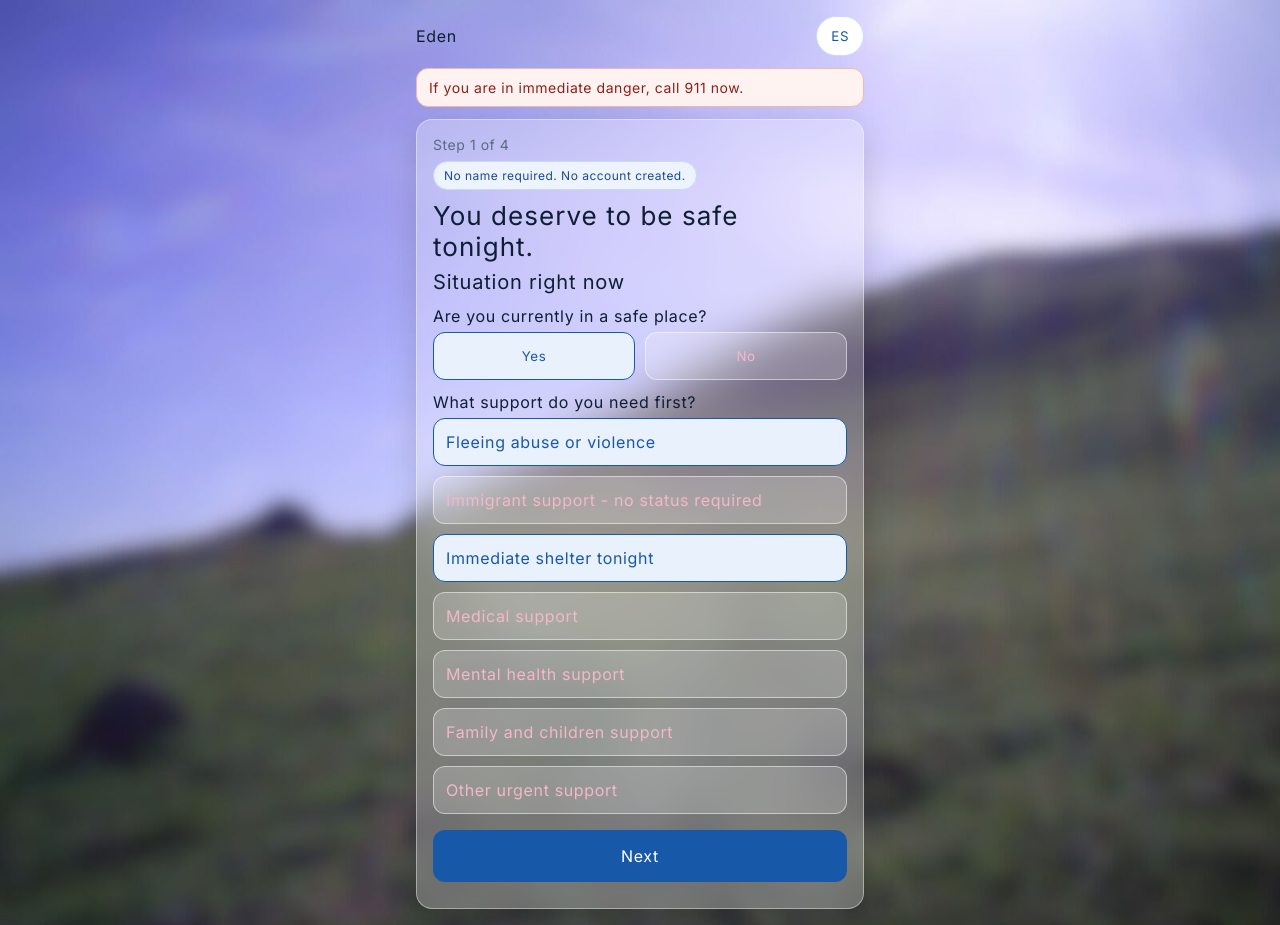
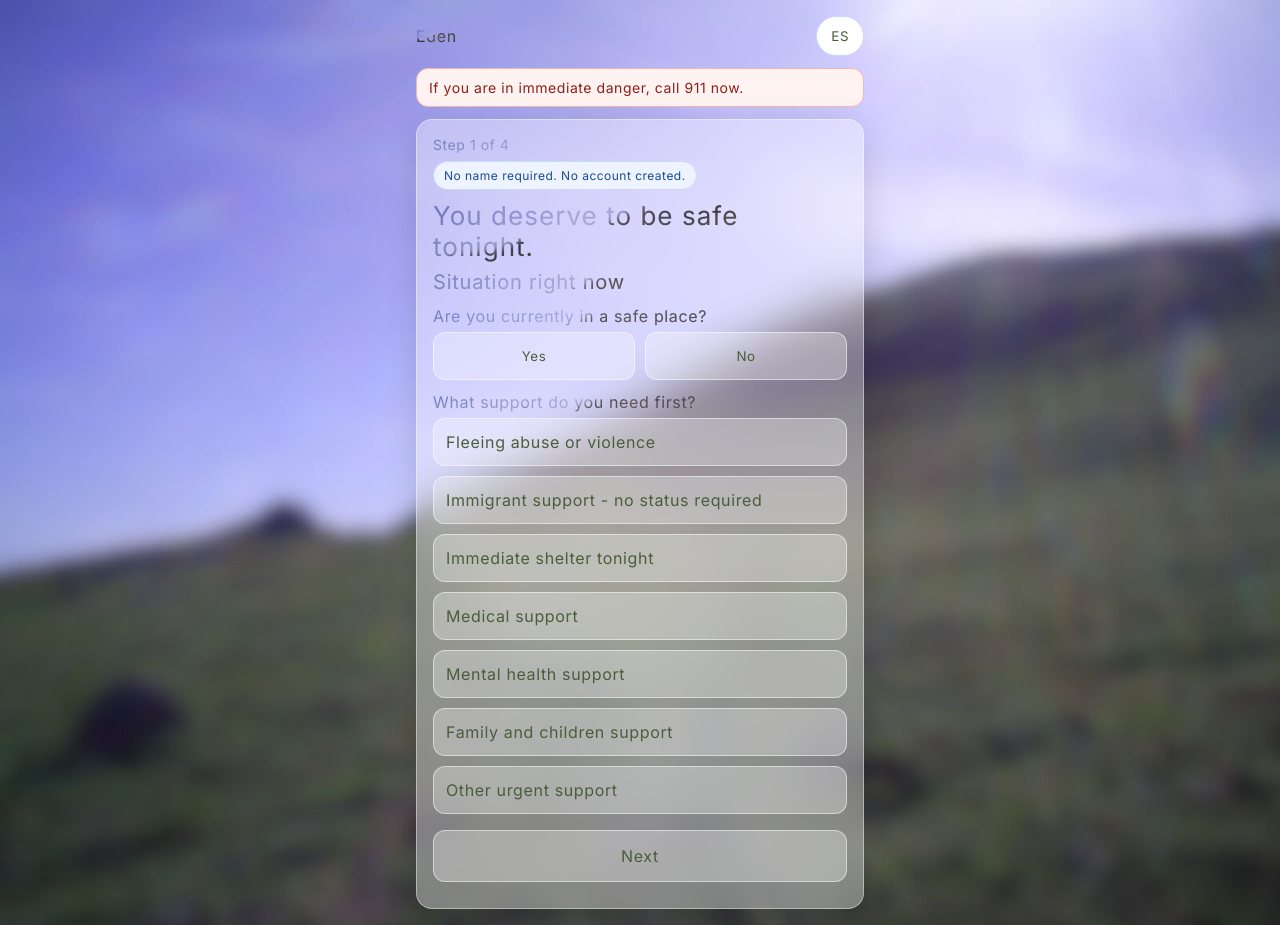
Before and after one commit to rainazab/scu, a plain HTML site: page eden/intake/index.html in a window 1280 px wide. Drawn offline with Linux system fonts and the light colour scheme.

Commit message:
style intake UI with glassmorphism and image-clipped text

```diff
--- a/eden/intake/index.html
+++ b/eden/intake/index.html
@@ -75,7 +75,7 @@
         font-weight: 300;
       }
       .card {
-        background: rgba(255, 255, 255, 0.25);
+        background: rgba(255, 255, 255, 0.35);
         backdrop-filter: blur(20px);
         -webkit-backdrop-filter: blur(20px);
         border: 1px solid rgba(255, 255, 255, 0.4);
@@ -83,17 +83,28 @@
         padding: 16px;
         box-shadow: 0 8px 32px rgba(0, 0, 0, 0.15);
       }
-      .progress { color: var(--muted); font-size: 14px; margin-bottom: 8px; }
+      .progress { font-size: 14px; margin-bottom: 8px; }
       h1 { margin: 0 0 8px; font-size: 26px; line-height: 1.2; }
       h2 { margin: 0 0 12px; font-size: 20px; }
-      p { margin: 0 0 12px; color: var(--muted); }
+      p { margin: 0 0 12px; }
+      h1, h2, p, label, .progress, .small, .hint, strong {
+        background:
+          linear-gradient(rgba(0, 0, 0, 0.15), rgba(0, 0, 0, 0.15)),
+          url('matisMissionPeak.jpg') center / cover fixed;
+        -webkit-background-clip: text;
+        background-clip: text;
+        color: transparent !important;
+      }
+      .chip, .yn, .lang, .btn {
+        color: #4a5e3a !important;
+      }
       .chips {
         display: grid;
         gap: 10px;
       }
       .chip {
         border: 1px solid rgba(255, 255, 255, 0.5);
-        background: rgba(255, 255, 255, 0.2);
+        background: rgba(255, 255, 255, 0.3);
         min-height: 48px;
         border-radius: 12px;
         padding: 10px 12px;
@@ -122,7 +133,7 @@
       .row { display: grid; grid-template-columns: 1fr 1fr; gap: 10px; }
       .yn {
         border: 1px solid rgba(255, 255, 255, 0.5);
-        background: rgba(255, 255, 255, 0.2);
+        background: rgba(255, 255, 255, 0.3);
         min-height: 48px;
         border-radius: 12px;
         font-weight: 300;
@@ -148,7 +159,7 @@
         font-weight: 300;
       }
       .btn.secondary { background: #eef2f8; color: #334155; }
-      .btn.primary { background: var(--primary); color: #fff; flex: 1; }
+      .btn.primary { background: rgba(255, 255, 255, 0.3); border: 1px solid rgba(255, 255, 255, 0.5); flex: 1; }
       .status {
         text-align: center;
         padding-top: 20px;
@@ -361,7 +372,7 @@
 
       const state = {
         currently_safe: true,
-        needs: ["dv_specific", "shelter"],
+        needs: [],
         people_count: 1,
         gender_identity: "woman",
         age_range: "25_34",
@@ -751,10 +762,6 @@
       syncLabels();
       renderChips();
       document.getElementById("langBtn").textContent = labels[lang].nextLangShort;
-      document.getElementById("safeNowYes").classList.add("active");
-      document.getElementById("childrenNo").classList.add("active");
-      document.getElementById("petsNo").classList.add("active");
-      document.getElementById("pregnantNo").classList.add("active");
     </script>
   </body>
 </html>
```
